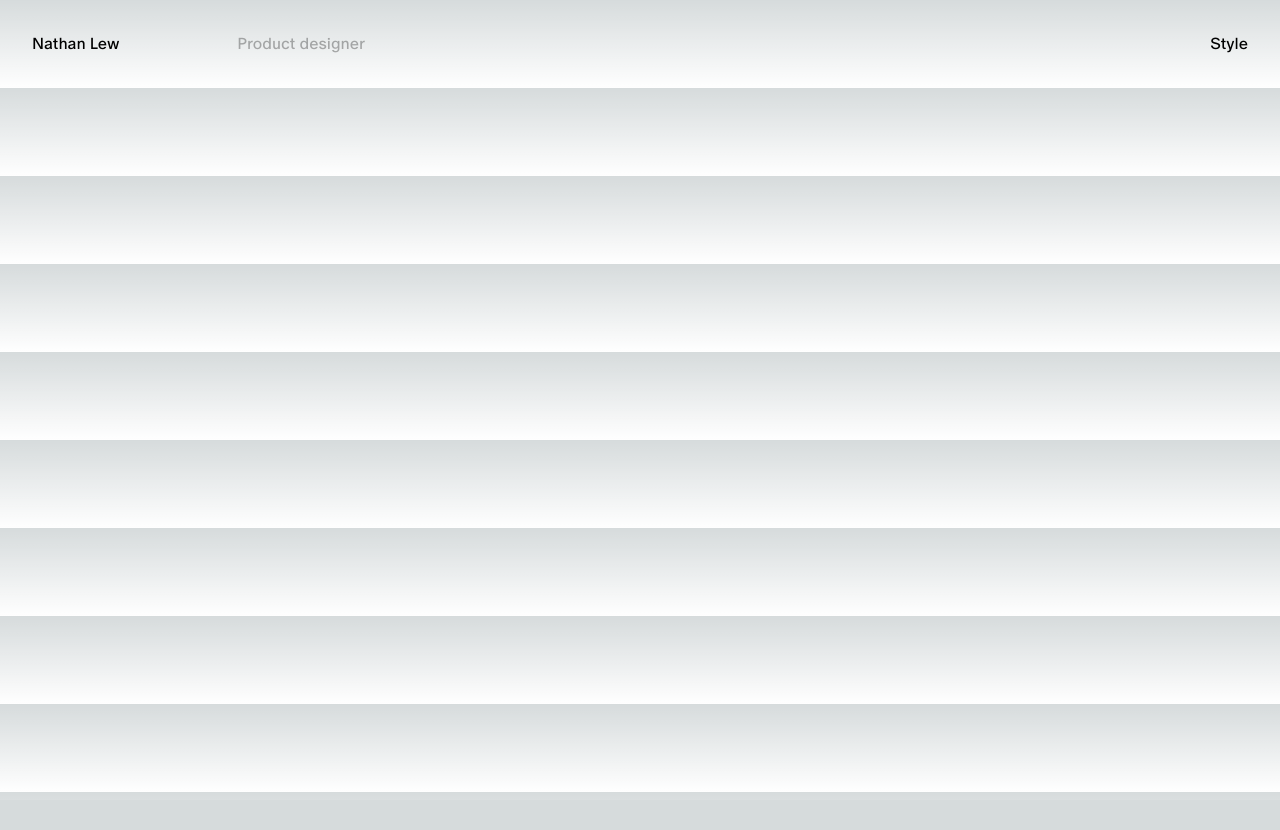
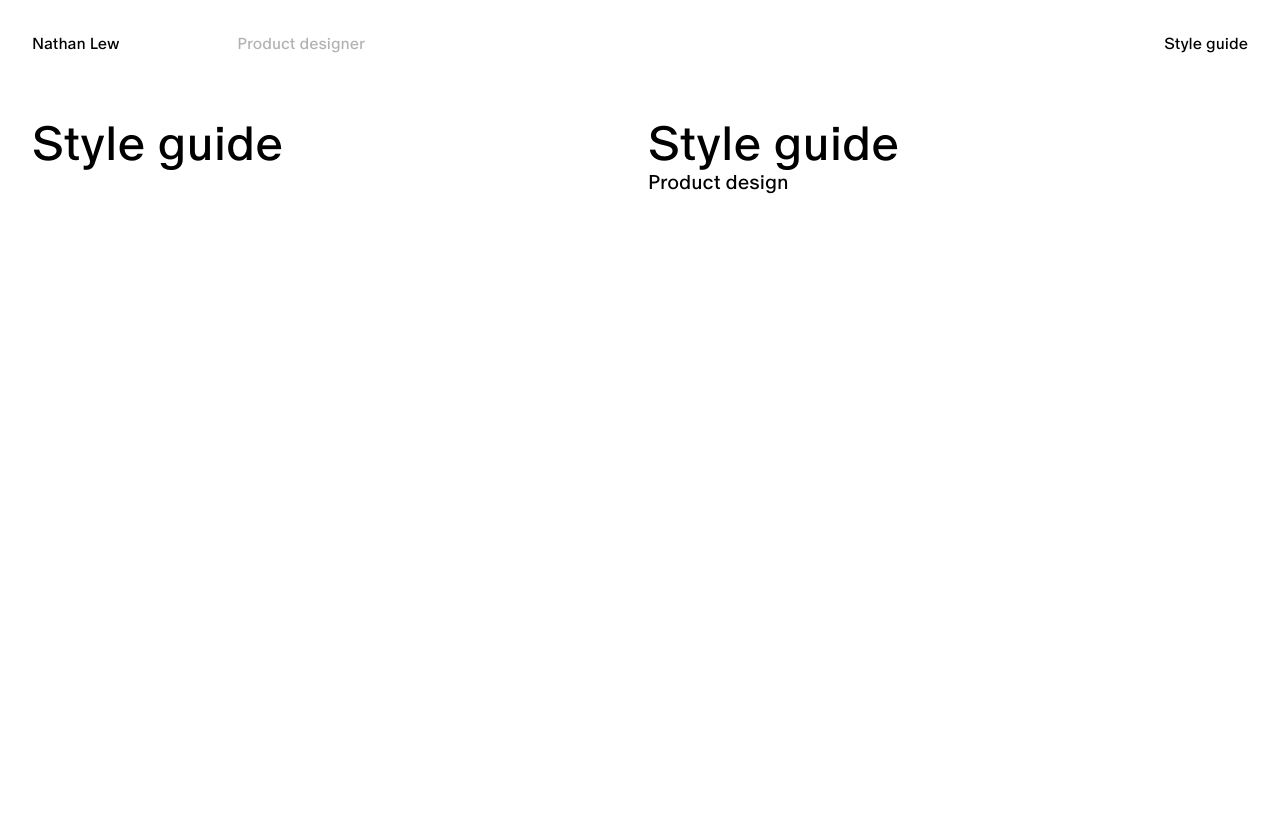
Before and after one commit to nethen/portfolioNext-summer, a Next.js app: page /style in a window 1280 px wide. Shown: the top 830 px of the page. Before the commit the page ends 800 px from the top, so only its background shows below. Built offline with nearby package versions, Linux system fonts and the light colour scheme.

Commit message:
Structured style guide

```diff
--- a/app/globals.css
+++ b/app/globals.css
@@ -2,26 +2,11 @@
 @tailwind components;
 @tailwind utilities;
 
-:root {
-  --foreground-rgb: 0, 0, 0;
-  --background-start-rgb: 214, 219, 220;
-  --background-end-rgb: 255, 255, 255;
-}
-
-@media (prefers-color-scheme: dark) {
-  :root {
-    --foreground-rgb: 255, 255, 255;
-    --background-start-rgb: 0, 0, 0;
-    --background-end-rgb: 0, 0, 0;
+@layer base {
+  h1 {
+    @apply text-2xl lg:text-5xl;
+  }
+  h2 {
+    @apply text-xl;
   }
 }
-
-body {
-  color: rgb(var(--foreground-rgb));
-  background: linear-gradient(
-      to bottom,
-      transparent,
-      rgb(var(--background-end-rgb))
-    )
-    rgb(var(--background-start-rgb));
-}
--- a/app/layout.js
+++ b/app/layout.js
@@ -49,7 +49,7 @@ export default function RootLayout({ children }) {
   return (
     <html lang="en">
       <body className={`${oracle.className}`}>
-        <main className='grid grid-cols-12 gap-x-2 lg:gap-x-4 p-4 lg:p-8'>
+        <main className='grid grid-cols-12 gap-x-2 lg:gap-x-4 p-4 lg:p-8 mt-14 lg:mt-[5.5rem]'>
           <Navbar/>
           {children}
         </main>
--- a/app/page.js
+++ b/app/page.js
@@ -3,9 +3,9 @@ import Image from 'next/image'
 export default function Home() {
   return (
     <>
-    <section className="col-span-full lg:col-span-6 bg-blue-500 h-16">
+    <section className="col-span-full lg:col-span-6 border border-black h-16">
     </section>
-    <section className="col-span-full lg:col-span-6 bg-red-500 h-16">
+    <section className="col-span-full lg:col-span-6 border border-black h-16">
 
     </section>
     </>
--- a/app/style/layout.js
+++ /dev/null
@@ -1,7 +0,0 @@
-import '../globals.css'
-
-export default function StyleLayout({ children }) {
-  return (
-    <article>{children}</article>
-  )
-}
--- a/app/style/page.js
+++ b/app/style/page.js
@@ -3,11 +3,12 @@ import Image from 'next/image'
 export default function StyleGuide() {
   return (
     <>
-      <section>
-
+      <section className="col-span-full lg:col-span-6 lg:sticky lg:h-fit lg:top-[7.5rem]">
+        <h1>Style guide</h1>
       </section>
-      <section>
-
+      <section className="col-span-full lg:col-span-6 lg:h-[200vh]">
+        <h1>Style guide</h1>
+        <h2>Product design</h2>
       </section>
     </>
   )
--- a/components/Nav/Navbar.js
+++ b/components/Nav/Navbar.js
@@ -2,14 +2,14 @@ import Link from 'next/link';
 
 const Navbar = () => {
     return(
-        <header className="col-span-full h-fit">
+        <header className="col-span-full h-fit fixed top-0 left-0 right-0 p-4 lg:p-8 bg-white">
             <nav className="grid grid-cols-12 gap-x-2 lg:gap-x-4">
                 <div className="col-span-6 sm:col-span-2 flex">
                     <Link href="/" className="">Nathan Lew</Link>
                 </div>
                 <p className="hidden sm:block sm:col-span-2 opacity-30">Product designer</p>
                 <div className="col-span-6 sm:col-span-3 flex justify-end col-end-13 sm:col-end-13">
-                    <Link href="style" className="">Style</Link>
+                    <Link href="style" className="">Style guide</Link>
                 </div>
 
             </nav>
```
